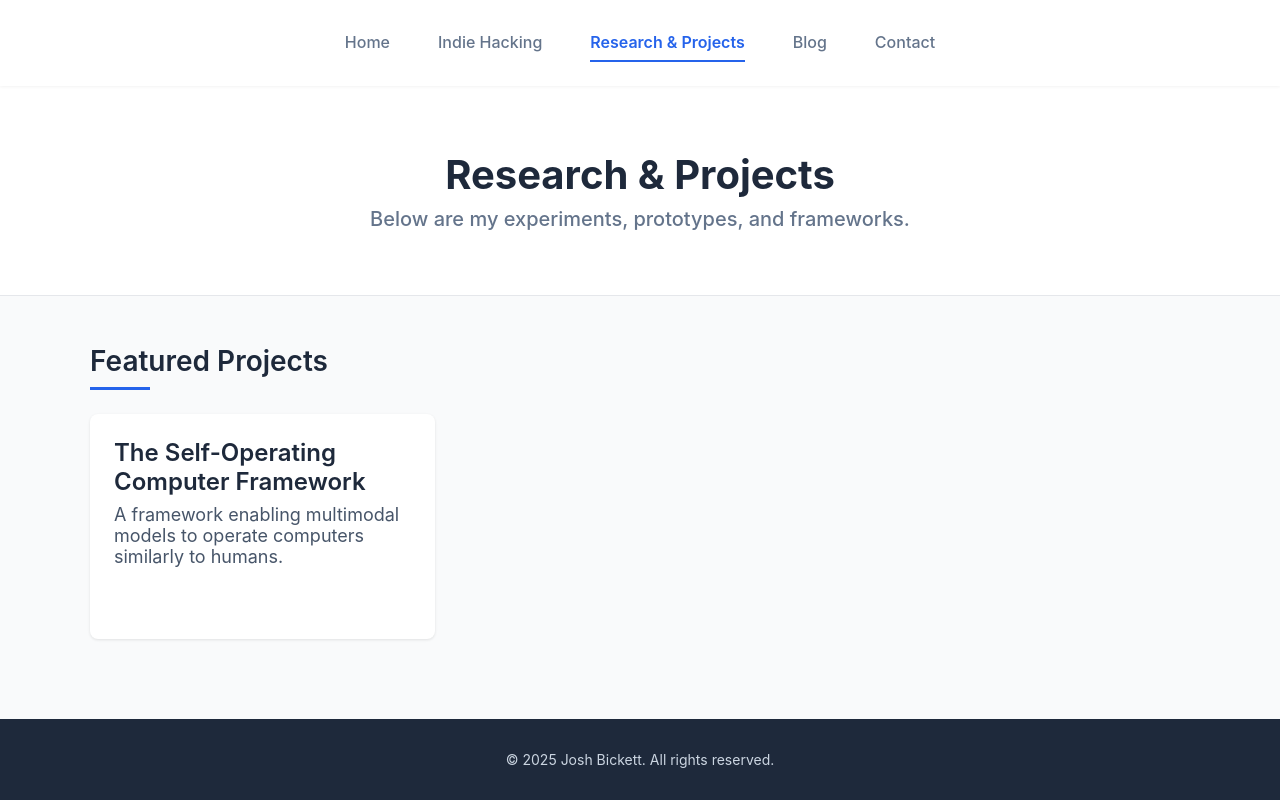
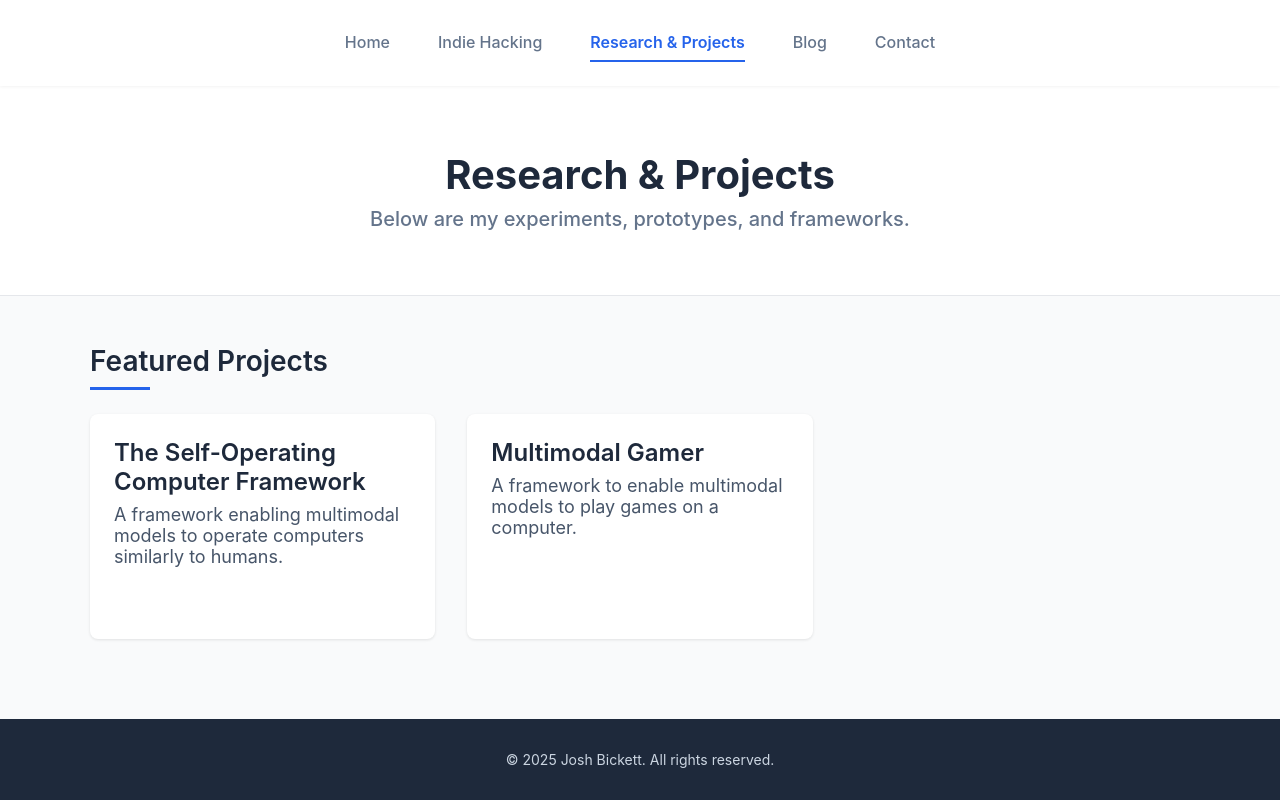
Before and after one commit to joshbickett/bickett.ai, a React (Create React App) app: page /projects in a window 1280 px wide. Built offline with nearby package versions, Linux system fonts and the light colour scheme.

Commit message:
add multimodal gamer

```diff
--- a/src/pages/Projects.js
+++ b/src/pages/Projects.js
@@ -18,12 +18,10 @@ export const Projects = ({ isMobile }) => {
     document.title = "Projects";
   }, []);
 
+  // Update the handler so it navigates to About page with hash
   const handleContactClick = (e) => {
     e.preventDefault();
-    const contactSection = document.getElementById("contact");
-    if (contactSection) {
-      contactSection.scrollIntoView({ behavior: "smooth" });
-    }
+    window.location.href = "/#contact";
   };
 
   return (
@@ -64,6 +62,18 @@ export const Projects = ({ isMobile }) => {
                 <ProjectDescription>
                   A framework enabling multimodal models to operate computers
                   similarly to humans.
+                </ProjectDescription>
+              </ProjectCard>
+            </a>
+            <a
+              href="https://github.com/joshbickett/multimodal-gamer"
+              style={{ textDecoration: "none" }}
+            >
+              <ProjectCard>
+                <ProjectTitle>Multimodal Gamer</ProjectTitle>
+                <ProjectDescription>
+                  A framework to enable multimodal models to play games on a
+                  computer.
                 </ProjectDescription>
               </ProjectCard>
             </a>
```
